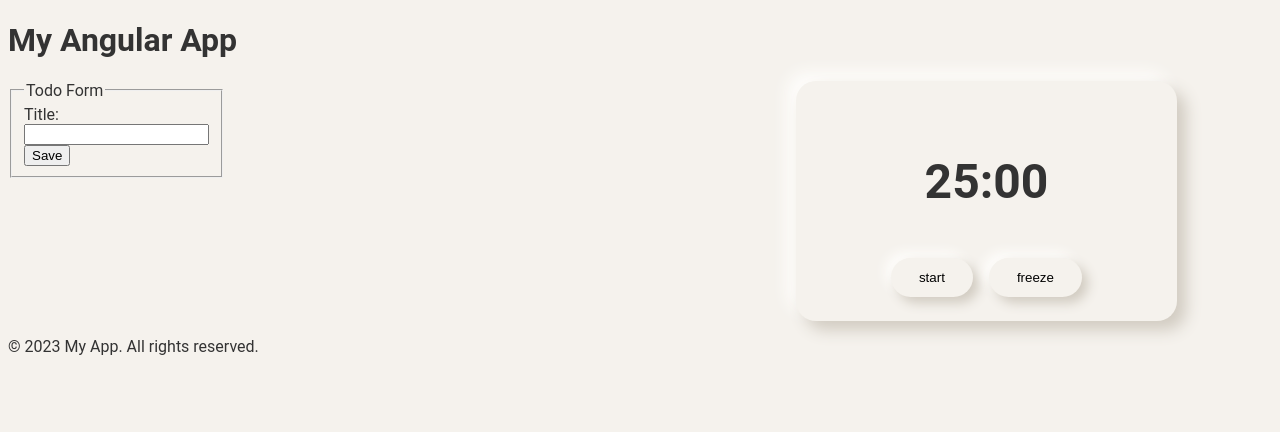
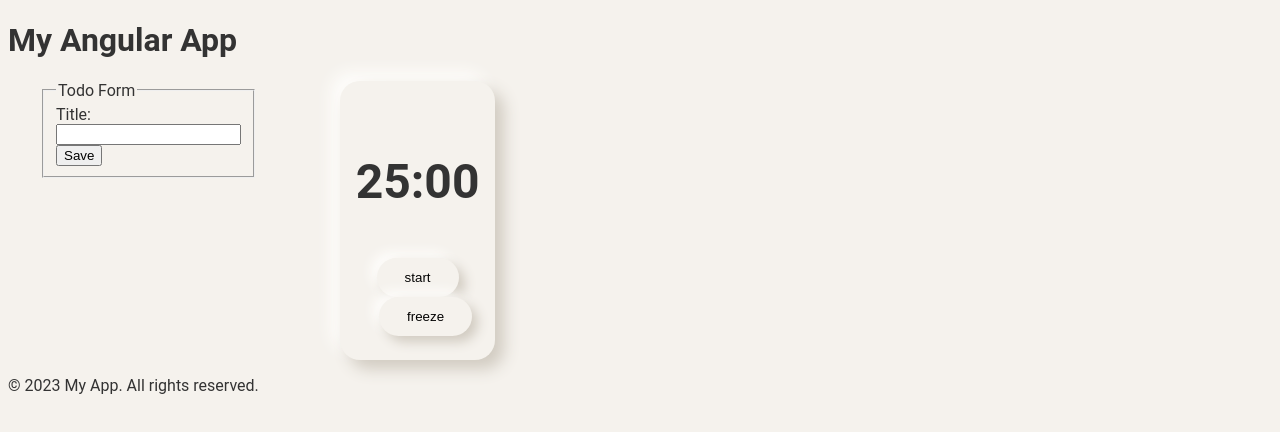
Before and after one commit to OlivierCadoz/po-todo-ro, an Angular app: page / in a window 1280 px wide. Shown: the top 432 px of the page. Built offline with nearby package versions, Linux system fonts and the light colour scheme.

Commit message:
feat(elements): center and limits main content width

```diff
--- a/src/app/app.scss
+++ b/src/app/app.scss
@@ -1,5 +1,4 @@
 main {
-  ::ng-deep po-counter {
-    grid-column: 8 / 12;
-  }
+  max-width: 1200px;
+  margin: auto;
 }
```
